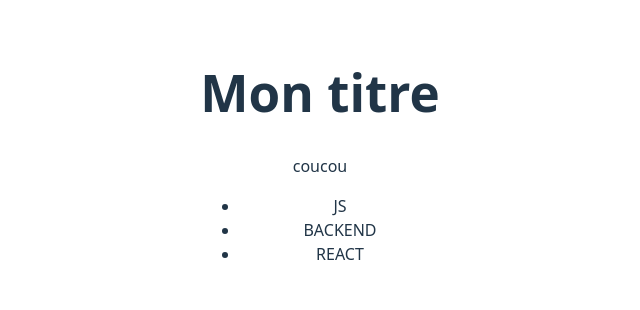
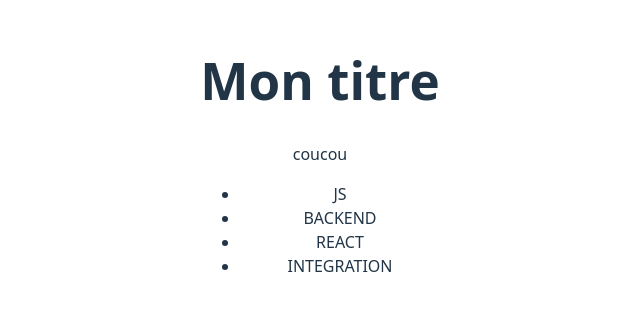
Before and after one commit to TomRoberto/cours-git-github-orion25, a React (Vite) app: page / in a window 1280 px wide. Shown: the part 244-554 px from the top of the page, without its empty margins (320-960 px from the left). Built offline with nearby package versions, Linux system fonts and the light colour scheme.

Commit message:
forgot integration

```diff
--- a/src/App.jsx
+++ b/src/App.jsx
@@ -9,6 +9,7 @@ function App() {
         <li>JS</li>
         <li>BACKEND</li>
         <li>REACT</li>
+        <li>INTEGRATION</li>
       </ul>
     </>
   );
```
